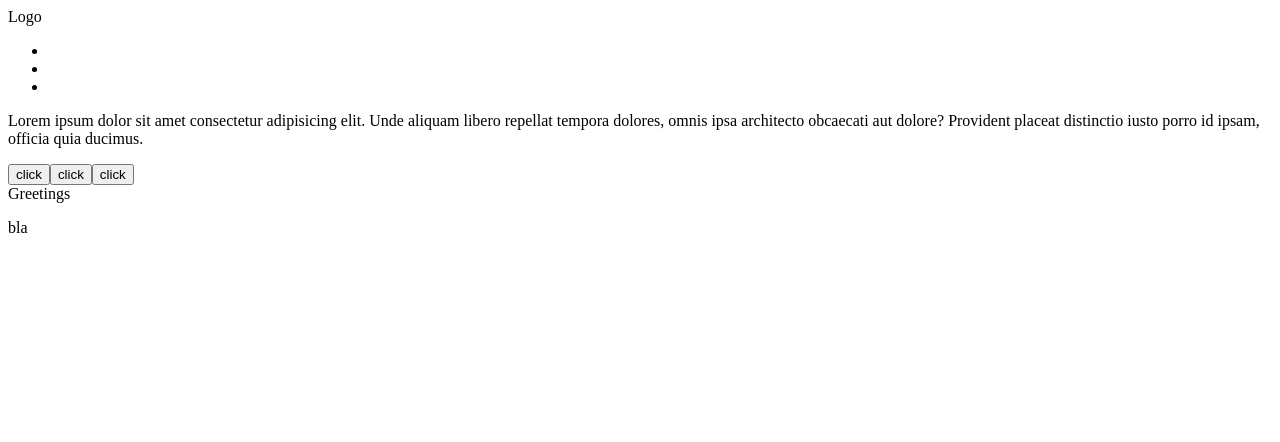
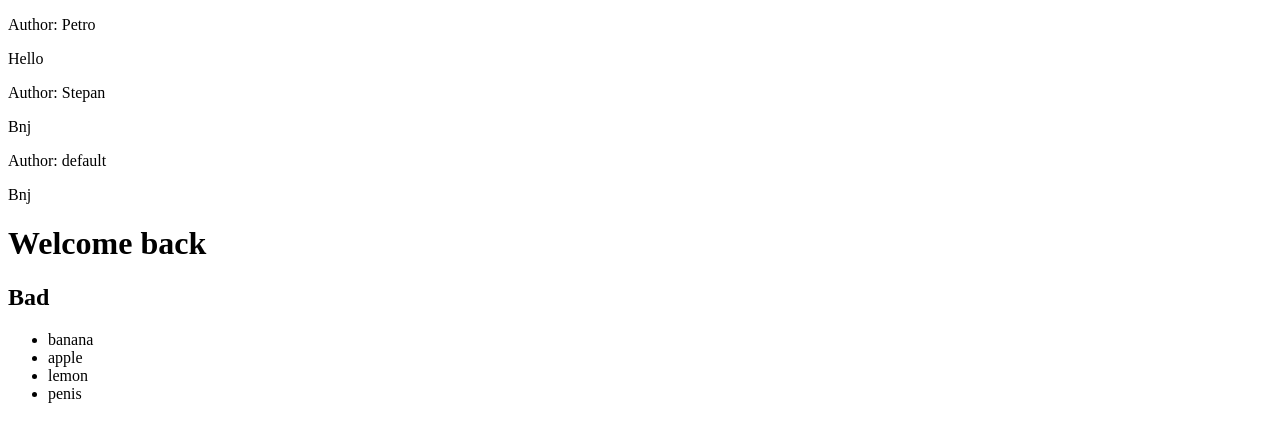
Before and after one commit to AndriiTsylyuryk/goit-react-hw-01, a React (Vite) app: page / in a window 1280 px wide. Shown: the top 442 px of the page. Built offline with nearby package versions, Linux system fonts and the light colour scheme.

Commit message:
lesson end

```diff
--- a/src/components/App.jsx
+++ b/src/components/App.jsx
@@ -1,14 +1,27 @@
 import Greetings from "./Greetings/Greetings";
-import Header from "./Header/header";
-import Welcome from "./Welcome/welcome";
-
+import Header from "./Header/Header";
+import Message from "./Message/Message";
+import Welcome from "./Welcome/Welcome";
 
 const App = () => {
+  const isOnline = true;
+  const age = 18;
+  const fruits = ["banana", "apple", "lemon", "penis"];
   return (
     <main>
-      <Header />
-      <Welcome />
-      <Greetings />
+      <Message author="Petro" message="Hello" />
+      <Message author="Stepan" message="Bnj" />
+      <Message message="Bnj" />
+
+      {isOnline && <h1>Welcome back</h1>}
+      {!isOnline && <h1>BAD</h1>}
+
+      {age > 18 ? <h2>Good</h2> : <h2>Bad</h2>}
+      <ul>
+        {fruits.map((fruit) => (
+          <li key={fruit}>{fruit}</li>
+        ))}
+      </ul>
     </main>
   );
 };
--- /dev/null
+++ b/src/components/Message/Message.jsx
@@ -0,0 +1,11 @@
+const Message = ({author = 'default', message}) => {
+
+  return (
+    <div>
+      <p>Author: {author}</p>
+      <p>{message}</p>
+    </div>
+  );
+};
+
+export default Message;
```
Also changed, not shown: .eslintrc.cjs.
